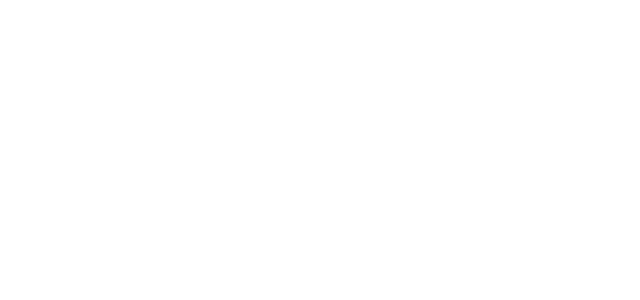
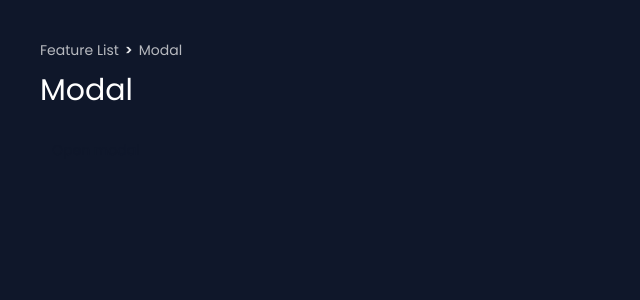
Before and after one commit to mohammedafeef/react-feature-registry, a React (Vite) app: page /modal in a window 1280 px wide. Before the commit this address had no page. Shown: the top 300 px of the page, without its empty margins (0-640 px from the left). Built offline with nearby package versions, Linux system fonts and the light colour scheme.

Commit message:
feat: implement a extendable modal component

```diff
--- a/src/App.tsx
+++ b/src/App.tsx
@@ -1,4 +1,4 @@
-import { FeatureListPage, InfiniteScrollPage } from "@/page";
+import { FeatureListPage, InfiniteScrollPage, ModalPage } from "@/page";
 import { Route, Routes } from "react-router-dom";
 
 function App() {
@@ -6,6 +6,7 @@ function App() {
     <Routes>
       <Route path="/" element={<FeatureListPage />} />
       <Route path="/infinite-scroll" element={<InfiniteScrollPage />} />
+      <Route path="/modal" element={<ModalPage />} />
     </Routes>
   );
 }
--- a/src/feat/index.tsx
+++ b/src/feat/index.tsx
@@ -1,3 +1,4 @@
 import { InfiniteScrollList } from "./infiniteScroll";
+import { Modal } from "./modal";
 
-export { InfiniteScrollList };
+export { InfiniteScrollList, Modal };
--- /dev/null
+++ b/src/feat/modal/index.tsx
@@ -0,0 +1,39 @@
+import { cn } from "@/shared/lib/cn";
+import { FC, memo, ReactNode } from "react";
+
+type ModalProps = {
+  children: ReactNode;
+  onClose: () => void;
+  hideBackdrop?: boolean;
+  disableBackdropClick?: boolean;
+  className?: string;
+  isOpen:boolean;
+};
+
+export const Modal: FC<ModalProps> = memo(
+  ({ hideBackdrop, disableBackdropClick, onClose, className, children,isOpen }) => {
+    const handleBackdropClick = () => {
+      if (disableBackdropClick) {
+        return;
+      }
+      onClose();
+    };
+
+    if(!isOpen){
+        return;
+    }
+    return (
+      <div className="w-screen h-screen overflow-hidden flex items-center justify-center">
+        <div
+          className={cn("fixed z-[1] inset-0", {
+            "bg-black/20": !hideBackdrop
+          })}
+          onClick={handleBackdropClick}
+        />
+        <div className={cn("flex p-6 rounded bg-slate-500/90", className)}>
+          {children}
+        </div>
+      </div>
+    );
+  }
+);
--- a/src/page/FeatureListPage/featureList.ts
+++ b/src/page/FeatureListPage/featureList.ts
@@ -2,5 +2,9 @@ export const featureList = [
   {
     name: "Infinite Scroll",
     href: "/infinite-scroll"
+  },
+  {
+    name: "Modal",
+    href: "/modal"
   }
 ];
--- a/src/page/index.tsx
+++ b/src/page/index.tsx
@@ -1,4 +1,5 @@
 import { InfiniteScrollPage } from "./InfiniteScrollPage";
 import { FeatureListPage } from "./FeatureListPage";
+import { ModalPage } from "./modalPage";
 
-export { InfiniteScrollPage, FeatureListPage };
+export { InfiniteScrollPage, FeatureListPage, ModalPage };
--- /dev/null
+++ b/src/page/modalPage.tsx
@@ -0,0 +1,28 @@
+import { Modal } from "@/feat";
+import { AppLayout } from "@/shared/components";
+import { useState } from "react";
+
+export const ModalPage = () => {
+  const [isOpen, setIsOpen] = useState(false);
+
+  const handleOpen = () => {
+    setIsOpen(true);
+  };
+  const handleClose = () => {
+    setIsOpen(false);
+  };
+
+  return (
+    <AppLayout title="Modal" link="/modal">
+      <button
+        onClick={handleOpen}
+        className="bg-slate/80 text-slate-900 px-3 py-2 ring-0 ring-gray-400 rounded text-sm hover:bg-slate/90"
+      >
+        Open modal
+      </button>
+      <Modal isOpen={isOpen} onClose={handleClose}>
+        <p>Modal content</p>
+      </Modal>
+    </AppLayout>
+  );
+};
```
